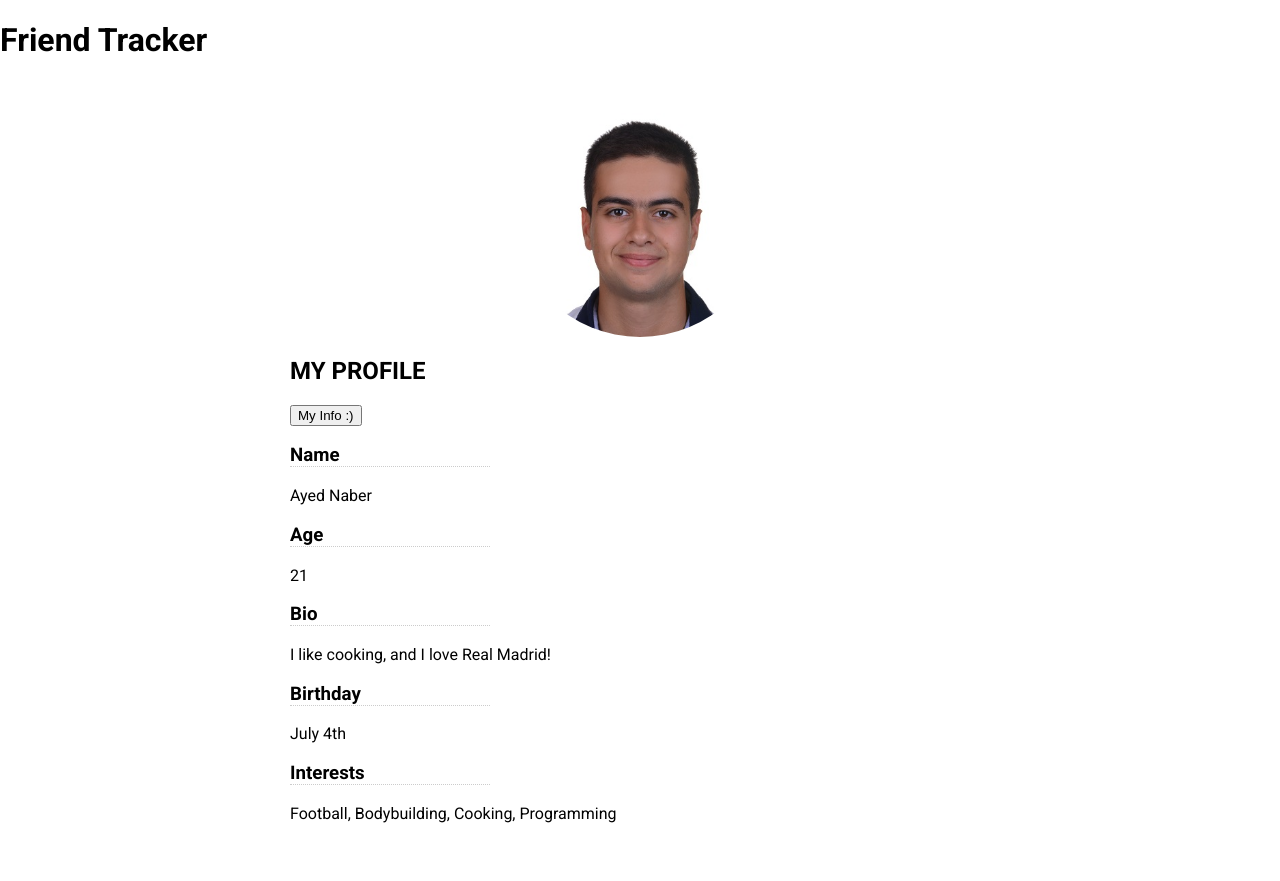
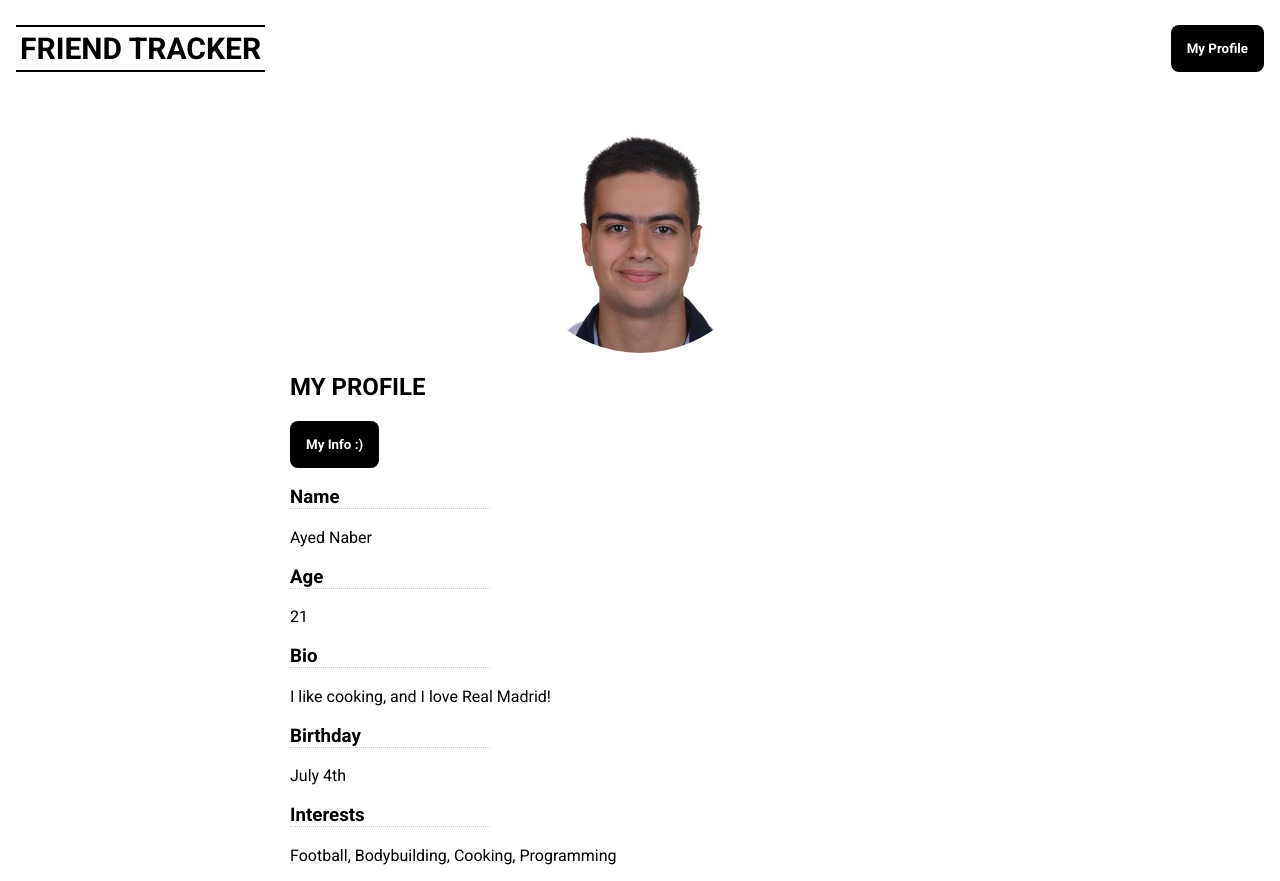
Before and after one commit to ayednaber/Learning_Angular.js, an Angular app in the folder friend-tracker/: page /user-profile in a window 1280 px wide. Before the commit the page ends 839 px from the top, so only its background shows below. Built offline with nearby package versions, Linux system fonts and the light colour scheme.

Commit message:
Created Navbar with Routing

```diff
--- a/friend-tracker/src/app/app.component.html
+++ b/friend-tracker/src/app/app.component.html
@@ -1,4 +1,4 @@
-<h1>Friend Tracker</h1>
+<app-navbar></app-navbar>
 <div class="content-container">
   <router-outlet></router-outlet>
 </div>
--- a/friend-tracker/src/app/app.module.ts
+++ b/friend-tracker/src/app/app.module.ts
@@ -10,6 +10,7 @@ import { AppRoutingModule } from './app-routing.module';
 import { FriendsPageComponent } from './friends-page/friends-page.component';
 import { UserProfilePageComponent } from './user-profile-page/user-profile-page.component';
 import { FriendDetailPageComponent } from './friend-detail-page/friend-detail-page.component';
+import { NavbarComponent } from './navbar/navbar.component';
 
 @NgModule({
   declarations: [
@@ -21,6 +22,7 @@ import { FriendDetailPageComponent } from './friend-detail-page/friend-detail-pa
     FriendsPageComponent,
     UserProfilePageComponent,
     FriendDetailPageComponent,
+    NavbarComponent,
   ],
   imports: [
     BrowserModule,
--- /dev/null
+++ b/friend-tracker/src/app/navbar/navbar.component.css
@@ -0,0 +1,16 @@
+.nav-bar {
+    display: flex;
+    align-items: center;
+    justify-content: space-between;
+    padding: 0 16px;
+}
+
+.site-heading {
+    border-bottom: 2px solid black;
+    border-top: 2px solid black;
+    color: black;
+    display: inline-block;
+    font-size: 30px;
+    text-transform: uppercase;
+    padding: 4px;
+}
--- /dev/null
+++ b/friend-tracker/src/app/navbar/navbar.component.html
@@ -0,0 +1,8 @@
+<nav class="nav-bar">
+    <a routerLink="/">
+        <h1 class="site-heading">Friend Tracker</h1>
+    </a>
+    <a routerLink="/user-profile">
+        <button class="profile-button">My Profile</button>
+    </a>
+</nav>
--- /dev/null
+++ b/friend-tracker/src/app/navbar/navbar.component.ts
@@ -0,0 +1,15 @@
+import { Component, OnInit } from '@angular/core';
+
+@Component({
+  selector: 'app-navbar',
+  templateUrl: './navbar.component.html',
+  styleUrls: ['./navbar.component.css']
+})
+export class NavbarComponent implements OnInit {
+
+  constructor() { }
+
+  ngOnInit(): void {
+  }
+
+}
--- a/friend-tracker/src/styles.css
+++ b/friend-tracker/src/styles.css
@@ -13,3 +13,14 @@ h2 {
 .normal-container {
     margin-bottom: 100px;
 }
+
+button {
+    background-color: black;
+    border: none;
+    border-radius: 8px;
+    color: white;
+    cursor: pointer;
+    font-family: 'Roboto', sans-serif;
+    font-weight: bold;
+    padding: 16px;
+}
```
Also changed, not shown: 1 other file (tests, documents, lock files or other folders).
